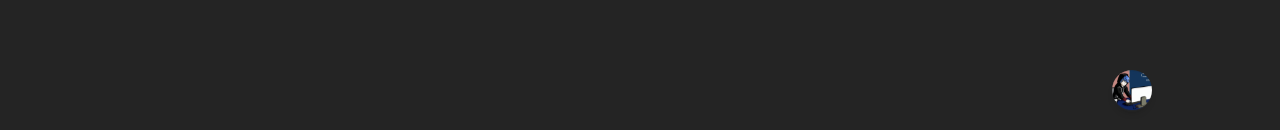
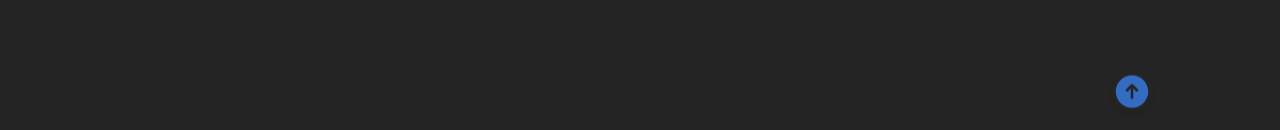
Before and after one commit to SugarmanZhu/Portfolio_Vercel, a Next.js app: page / in a window 1280 px wide. Shown: the part 667-797 px from the top of the page. Built offline with nearby package versions, Linux system fonts and the light colour scheme.

Commit message:
Update icons

```diff
--- a/components/ContactMe.tsx
+++ b/components/ContactMe.tsx
@@ -1,5 +1,4 @@
 import React from 'react'
-import { PhoneIcon, EnvelopeIcon } from '@heroicons/react/24/solid';
 import { useForm, SubmitHandler } from "react-hook-form";
 
 type Inputs = {
@@ -27,13 +26,19 @@ function ContactMe({}: Props) {
             </h4>
 
             <div className='space-y-5 md:space-y-10'>
-                <div className='flex items-center justify-center space-x-5'>
-                    <PhoneIcon className='text-[#3A88FC] h-7 w-7 animate-pulse' />
+                <div className='flex items-center justify-center space-x-3'>
+                    <svg xmlns="http://www.w3.org/2000/svg" viewBox="0 0 24 24" fill="currentColor" className="text-[#3A88FC] h-7 w-7 animate-pulse">
+                        <path d="M10.5 18.75a.75.75 0 000 1.5h3a.75.75 0 000-1.5h-3z" />
+                        <path fillRule="evenodd" d="M8.625.75A3.375 3.375 0 005.25 4.125v15.75a3.375 3.375 0 003.375 3.375h6.75a3.375 3.375 0 003.375-3.375V4.125A3.375 3.375 0 0015.375.75h-6.75zM7.5 4.125C7.5 3.504 8.004 3 8.625 3H9.75v.375c0 .621.504 1.125 1.125 1.125h2.25c.621 0 1.125-.504 1.125-1.125V3h1.125c.621 0 1.125.504 1.125 1.125v15.75c0 .621-.504 1.125-1.125 1.125h-6.75A1.125 1.125 0 017.5 19.875V4.125z" clipRule="evenodd" />
+                    </svg>
                     <p className='text-2xl'>+44 07410078526</p>
                 </div>
 
-                <div className='flex items-center justify-center space-x-5'>
-                    <EnvelopeIcon className='text-[#3A88FC] h-7 w-7 animate-pulse' />
+                <div className='flex items-center justify-center space-x-3'>
+                    <svg xmlns="http://www.w3.org/2000/svg" viewBox="0 0 24 24" fill="currentColor" className="text-[#3A88FC] h-7 w-7 animate-pulse">
+                        <path d="M1.5 8.67v8.58a3 3 0 003 3h15a3 3 0 003-3V8.67l-8.928 5.493a3 3 0 01-3.144 0L1.5 8.67z" />
+                        <path d="M22.5 6.908V6.75a3 3 0 00-3-3h-15a3 3 0 00-3 3v.158l9.714 5.978a1.5 1.5 0 001.572 0L22.5 6.908z" />
+                    </svg>
                     <p className='text-2xl'>xiaotan@zhuxiaotan.com</p>
                 </div>
             </div>
--- a/components/Header.tsx
+++ b/components/Header.tsx
@@ -1,6 +1,5 @@
 import { motion } from 'framer-motion'
 import Link from 'next/link'
-import { ppid } from 'process'
 import React from 'react'
 import { SocialIcon } from 'react-social-icons'
 
--- a/pages/index.tsx
+++ b/pages/index.tsx
@@ -45,11 +45,11 @@ const Home: NextPage = () => {
       </section>
 
       <Link href="#hero">
-        <footer className='w-10 h-10 rounded-full animate-bounce fixed z-[100] cursor-pointer shadow-md bottom-5 right-[10%] md:right-[5%] lg:right-[10%]'>
+        <footer className='h-10 w-10 rounded-full animate-bounce fixed z-[100] cursor-pointer shadow-md bottom-5 right-[10%] md:right-[5%] lg:right-[10%]'>
           <div className='flex items-center justify-center'>
-            <img
-              className='h-10 w-10 rounded-full filter cursor-pointer animate-bounce'
-              src="images/avatar.png" alt="" />
+            <svg xmlns="http://www.w3.org/2000/svg" viewBox="0 0 24 24" fill="currentColor" className="text-[#3A88FC] h-10 w-10 animate-pulse">
+              <path fillRule="evenodd" d="M12 2.25c-5.385 0-9.75 4.365-9.75 9.75s4.365 9.75 9.75 9.75 9.75-4.365 9.75-9.75S17.385 2.25 12 2.25zm.53 5.47a.75.75 0 00-1.06 0l-3 3a.75.75 0 101.06 1.06l1.72-1.72v5.69a.75.75 0 001.5 0v-5.69l1.72 1.72a.75.75 0 101.06-1.06l-3-3z" clipRule="evenodd" />
+            </svg>
           </div>
         </footer>
       </Link>
```
